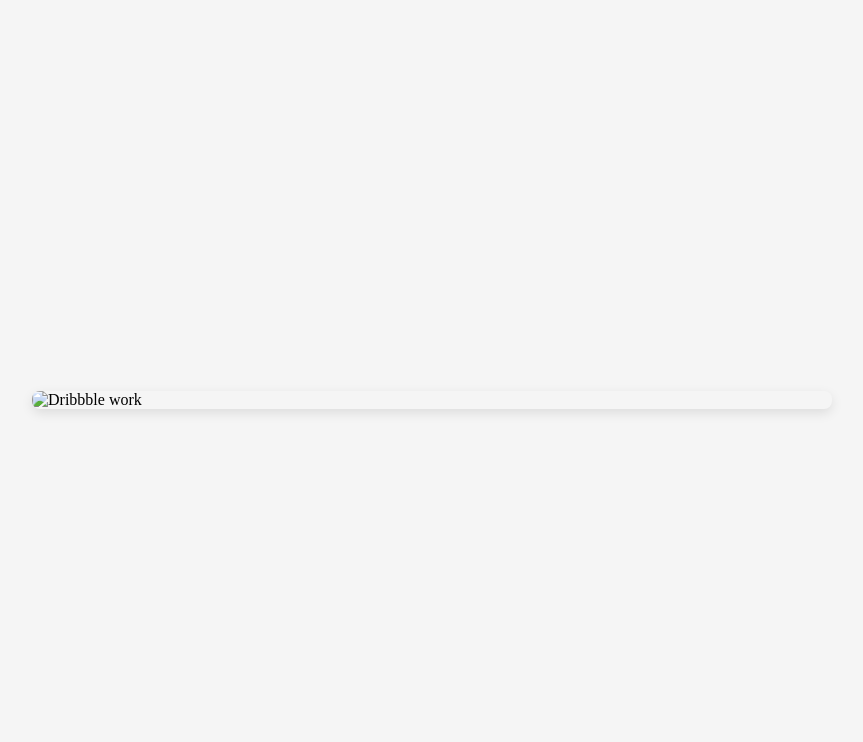
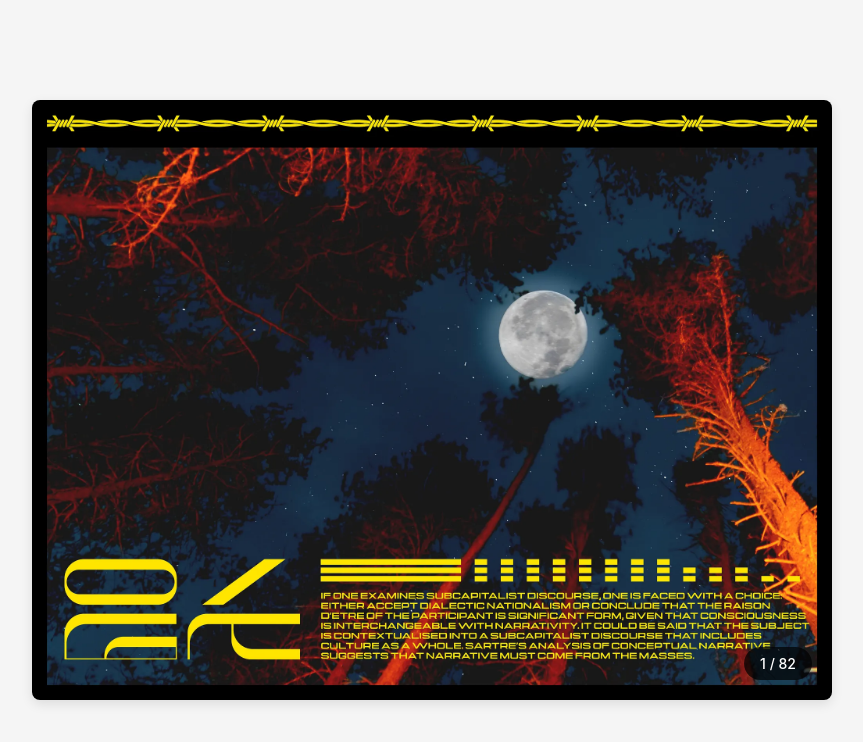
Before and after one commit to violetgalore/design-portfolio, a plain HTML site: page index.html in a window 1280 px wide. Shown: the whole page, without its empty margins (208-1071 px from the left). Drawn offline with Linux system fonts and the light colour scheme.

Commit message:
Update index.html

```diff
--- a/index.html
+++ b/index.html
@@ -1,6 +1,9 @@
 <!DOCTYPE html>
 <html>
 <head>
+    <meta charset="UTF-8">
+    <meta name="viewport" content="width=device-width, initial-scale=1.0">
+    <title>Dribbble Portfolio</title>
     <style>
         body {
             margin: 0;
@@ -9,12 +12,15 @@
             align-items: center;
             min-height: 100vh;
             background: #f5f5f5;
+            font-family: -apple-system, BlinkMacSystemFont, 'Segoe UI', sans-serif;
         }
 
         .slider-container {
             cursor: pointer;
             max-width: 800px;
-            width: 100%;
+            width: 90%;
+            position: relative;
+            user-select: none;
         }
 
         .slider-container img {
@@ -29,27 +35,152 @@
         .slider-container:hover img {
             transform: scale(1.02);
         }
+
+        .counter {
+            position: absolute;
+            bottom: 20px;
+            right: 20px;
+            background: rgba(0,0,0,0.7);
+            color: white;
+            padding: 8px 16px;
+            border-radius: 20px;
+            font-size: 14px;
+            font-weight: 500;
+            pointer-events: none;
+        }
+
+        .hint {
+            position: absolute;
+            top: 50%;
+            left: 50%;
+            transform: translate(-50%, -50%);
+            background: rgba(0,0,0,0.7);
+            color: white;
+            padding: 12px 24px;
+            border-radius: 8px;
+            font-size: 16px;
+            opacity: 0;
+            animation: fadeInOut 3s ease-in-out;
+            pointer-events: none;
+        }
+
+        @keyframes fadeInOut {
+            0%, 100% { opacity: 0; }
+            50% { opacity: 1; }
+        }
     </style>
 </head>
 <body>
     <div class="slider-container" onclick="nextImage()">
-        <img id="slideImage" src="ТВОЯ_ПЕРВАЯ_КАРТИНКА_URL" alt="Dribbble work">
+        <img id="slideImage" src="" alt="Dribbble work" loading="lazy">
+        <div class="counter">
+            <span id="current">1</span> / <span id="total">0</span>
+        </div>
+        <div class="hint" id="hint">Click to see next</div>
     </div>
 
     <script>
         const images = [
-            'URL_КАРТИНКИ_1',
-            'URL_КАРТИНКИ_2',
-            'URL_КАРТИНКИ_3',
-            // добавь все свои картинки
+            'dribbble1.webp',
+            'dribbble2.webp',
+            'dribbble3.webp',
+            'dribbble4.webp',
+            'dribbble5.webp',
+            'dribbble6.webp',
+            'dribbble7.webp',
+            'dribbble8.webp',
+            'dribbble9.webp',
+            'dribbble10.webp',
+            'dribbble11.webp',
+            'dribbble12.webp',
+            'dribbble13.webp',
+            'dribbble14.webp',
+            'dribbble15.webp',
+            'dribbble16.webp',
+            'dribbble17.webp',
+            'dribbble18.webp',
+            'dribbble19.webp',
+            'dribbble20.webp',
+            'dribbble21.webp',
+            'dribbble22.webp',
+            'dribbble23.webp',
+            'dribbble24.webp',
+            'dribbble25.webp',
+            'dribbble26.webp',
+            'dribbble27.webp',
+            'dribbble28.webp',
+            'dribbble29.webp',
+            'dribbble30.webp',
+            'dribbble31.webp',
+            'dribbble32.webp',
+            'dribbble33.webp',
+            'dribbble34.webp',
+            'dribbble35.webp',
+            'dribbble36.webp',
+            'dribbble37.webp',
+            'dribbble38.webp',
+            'dribbble39.webp',
+            'dribbble40.webp',
+            'dribbble41.webp',
+            'dribbble42.webp',
+            'dribbble43.webp',
+            'dribbble44.webp',
+            'dribbble45.webp',
+            'dribbble46.webp',
+            'dribbble47.webp',
+            'dribbble48.webp',
+            'dribbble49.webp',
+            'dribbble50.webp',
+            'dribbble51.webp',
+            'dribbble52.webp',
+            'dribbble53.webp',
+            'dribbble54.webp',
+            'dribbble55.webp',
+            'dribbble56.webp',
+            'dribbble57.webp',
+            'dribbble58.webp',
+            'dribbble59.webp',
+            'dribbble60.webp',
+            'dribbble61.webp',
+            'dribbble62.webp',
+            'dribbble63.webp',
+            'dribbble64.webp',
+            'dribbble65.webp',
+            'dribbble66.webp',
+            'dribbble67.webp',
+            'dribbble68.webp',
+            'dribbble69.webp',
+            'dribbble70.webp',
+            'dribbble71.webp',
+            'dribbble72.webp',
+            'dribbble73.webp',
+            'dribbble74.webp',
+            'dribbble75.webp',
+            'dribbble76.webp',
+            'dribbble77.png',
+            'dribbble78.png',
+            'dribbble79.png',
+            'dribbble80.png',
+            'dribbble81.png',
+            'dribbble82.png'
         ];
 
         let currentIndex = 0;
 
+        // Initialize
+        document.getElementById('slideImage').src = images[0];
+        document.getElementById('total').textContent = images.length;
+
         function nextImage() {
             currentIndex = (currentIndex + 1) % images.length;
             document.getElementById('slideImage').src = images[currentIndex];
+            document.getElementById('current').textContent = currentIndex + 1;
         }
+
+        // Show hint on first load
+        setTimeout(() => {
+            document.getElementById('hint').style.animation = 'none';
+        }, 3000);
     </script>
 </body>
 </html>
```
